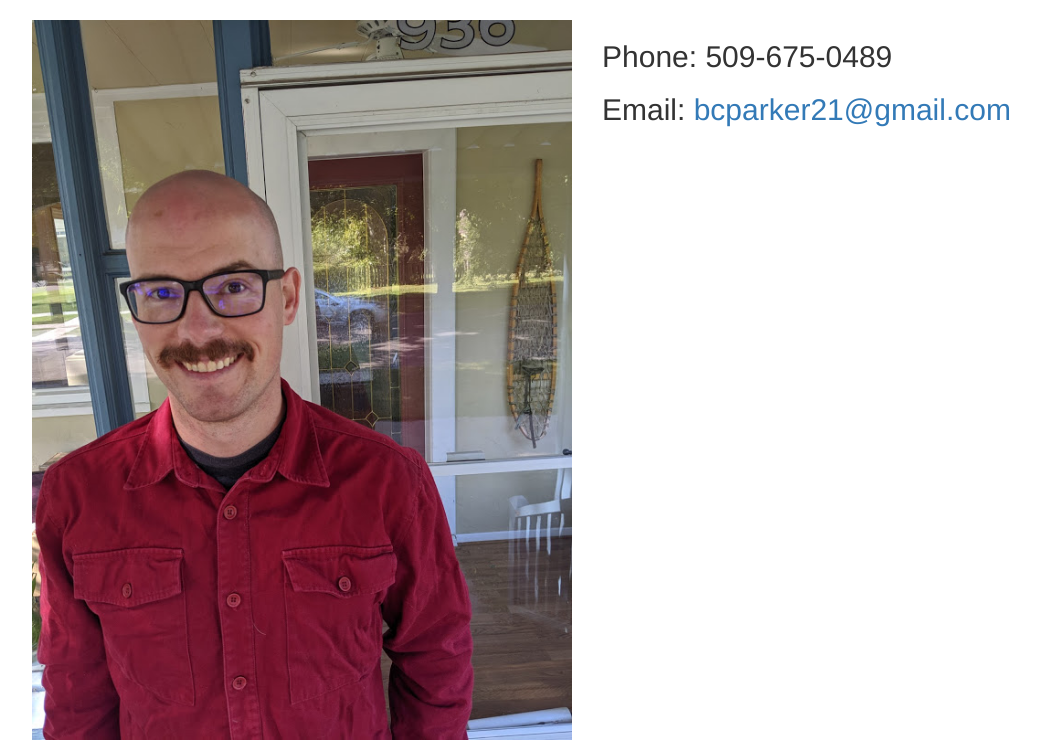
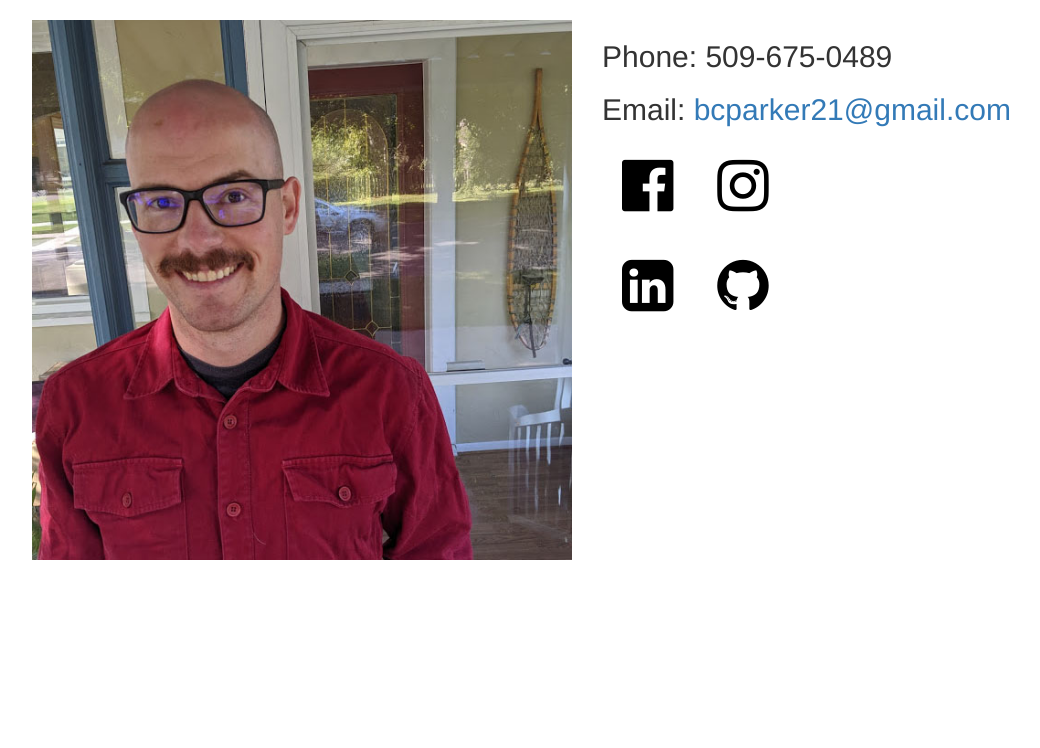
Before and after one commit to bcparker21/resume, a Flask app: page /contact in a window 1280 px wide. Shown: the part 52-800 px from the top of the page, without its empty margins (53-1093 px from the left). Run offline with Flask 2, Linux system fonts and the light colour scheme; some libraries are stand-ins or nearby versions.

Commit message:
add custom css.

```diff
--- a/app/static/mystyle.css
+++ b/app/static/mystyle.css
@@ -1,7 +1,10 @@
-.image-container{
-	width: 100%;
+.image-container {
 	position: relative;
+}
+.image-text{
+	position: absolute;
 	text-align: center;
+	top: 1%;
+	transform: translateX(50%);
 	color: white;
-	background-image: url('courthouse.jpg');
 }
--- a/app/templates/base.html
+++ b/app/templates/base.html
@@ -1,4 +1,10 @@
 {% extends 'bootstrap/base.html' %}
+
+{% block styles %}
+    {{ super() }}
+    <link rel="stylesheet" href="{{ url_for('static', filename='mystyle.css') }}">
+    <link rel="stylesheet" href="https://cdnjs.cloudflare.com/ajax/libs/font-awesome/4.7.0/css/font-awesome.min.css">
+{% endblock %}
 
 {% block title %}
     {% if title %}{{ title }} - Brian Parker - Urban Planner{% else %}{{ _('Brian Parker - Urban Planner') }}{% endif %}
@@ -83,8 +89,3 @@
     {{ super() }}
     {{ moment.include_moment() }}
 {% endblock %}
-
-{% block styles %}
-    {{ super() }}
-    <link rel="stylesheet" href="{{ url_for('static', filename='mystyle.css') }}">
-{% endblock %}
--- a/app/templates/contact.html
+++ b/app/templates/contact.html
@@ -8,6 +8,18 @@
 	<row>
 		<h2>Phone: 509-675-0489</h2>
 		<h2>Email: <a href="mailto:bcparker21@gmail.com">bcparker21@gmail.com</a></h2>
+		<a href="https://www.facebook.com/brian.parker.7927/" target="_blank">
+			<i class="fa fa-facebook-official" style="color: black; margin: 20px; font-size: 60px;"></i>
+		</a>
+		<a href="https://www.instagram.com/bcparker21/" target="_blank">
+			<i class="fa fa-instagram" style="color: black; margin: 20px; font-size: 60px"></i>
+		</a><br>
+		<a href="https://www.linkedin.com/in/brian-parker-59b45118/" target="_blank">
+			<i class="fa fa-linkedin-square " style="color: black; margin: 20px; font-size: 60px"></i>
+		</a>
+		<a href="https://github.com/bcparker21" target="_blank">
+			<i class="fa fa-github" style="color: black; margin: 20px; font-size: 60px"></i>
+		</a>
 	</row>
 </div>
 {% endblock %}
```
Also changed, not shown: app/templates/about.html (+11 -0 lines), app/templates/index.html (+7 -6 lines), app/static/1stStreet.jpg (added), app/static/bp_front_door.jpg, app/static/selfie.jpg (added).
